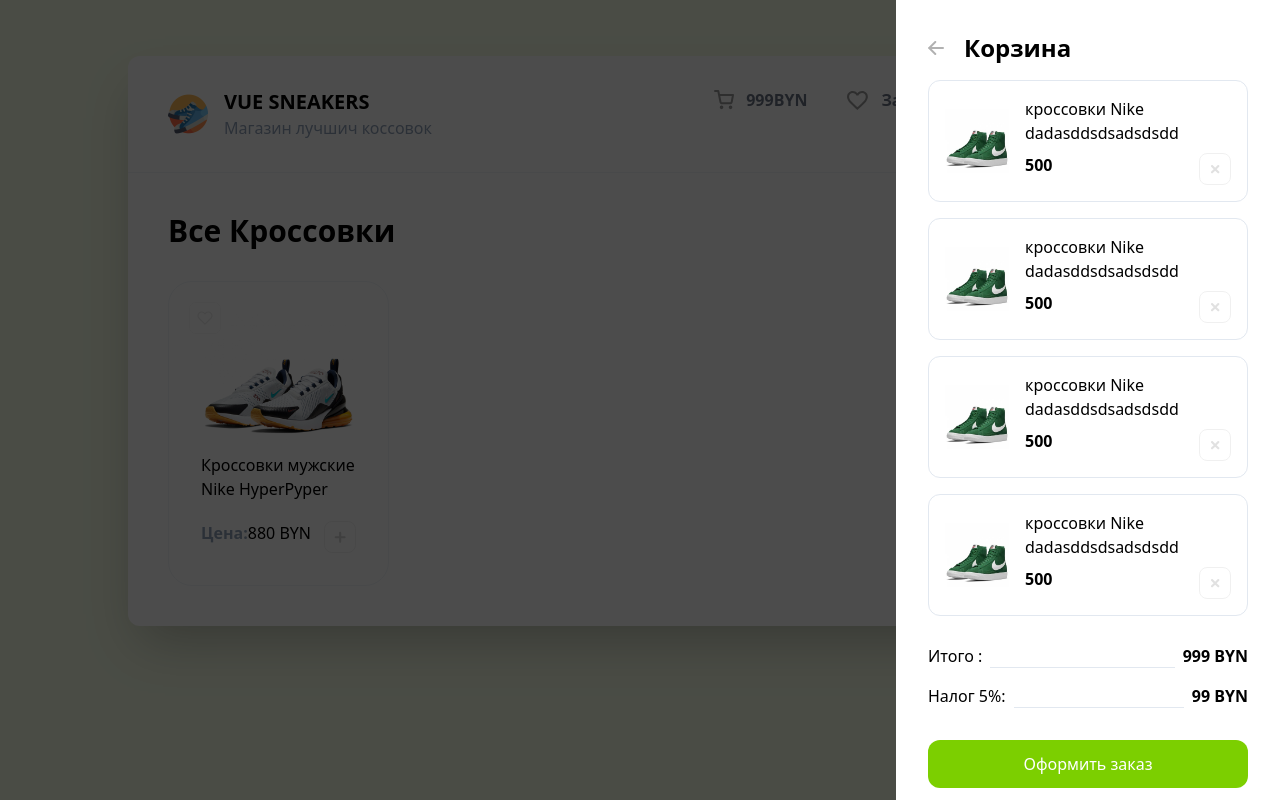
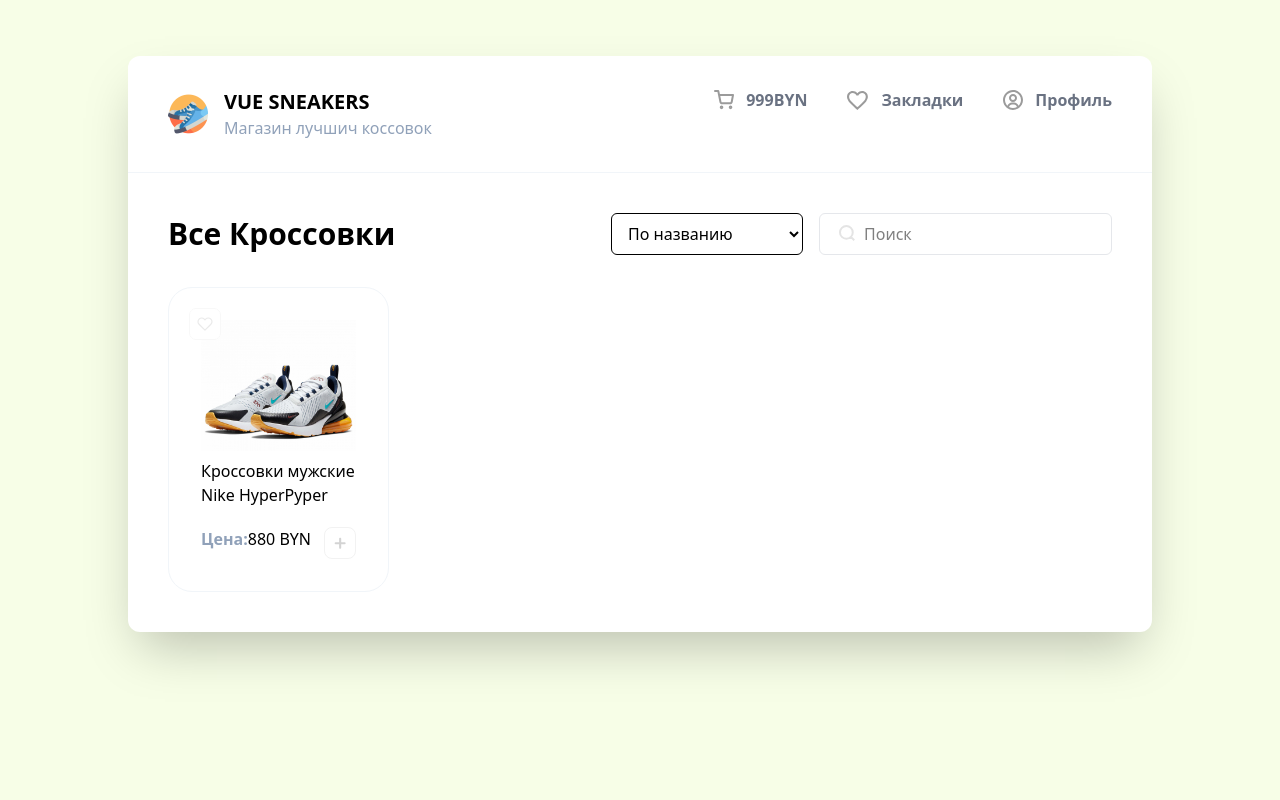
Before and after one commit to rufrej/vue-sneackers, a Vue app: page / in a window 1280 px wide. Built offline with nearby package versions, Linux system fonts and the light colour scheme.

Commit message:
(feat): add search layout and selest layout

```diff
--- a/src/App.vue
+++ b/src/App.vue
@@ -6,14 +6,33 @@
 
 </script>
 <template>
-    <Drawer />
+    <!-- <Drawer /> -->
 
-    <div class="w-4/5 bg-white m-auto bg-white  rounded-xl shadow-2xl mt-14">
+    <div class="w-4/5 bg-white m-auto  rounded-xl shadow-2xl mt-14">
         <Header />
 
 
         <div class="p-10">
-            <h2 class="text-3xl font-bold mb-8">Все Кроссовки</h2>
+            <div class="flex justify-between items-center mb-8">
+                <h2 class="text-3xl font-bold">Все Кроссовки</h2>
+
+                <div class="flex gap-4">
+
+                    <select name="" id="" class="py-2 px-3 border rounded-md outline-none">
+                        <option value="">По названию</option>
+                        <option value="">По цене(дешевые)</option>
+                        <option value="">По цене(дорогие)</option>
+
+                    </select>
+
+                    <div class="relative">
+                        <img class="absolute left-5 top-3" src="/search.svg" alt="search">
+                        <input type="text" placeholder="Поиск"
+                            class="border border-gray-200 rounded-md py-2 pl-11 pr-4 outline-none focus:border-gray-800">
+                    </div>
+
+                </div>
+            </div>
             <CardsList />
         </div>
     </div>
```
